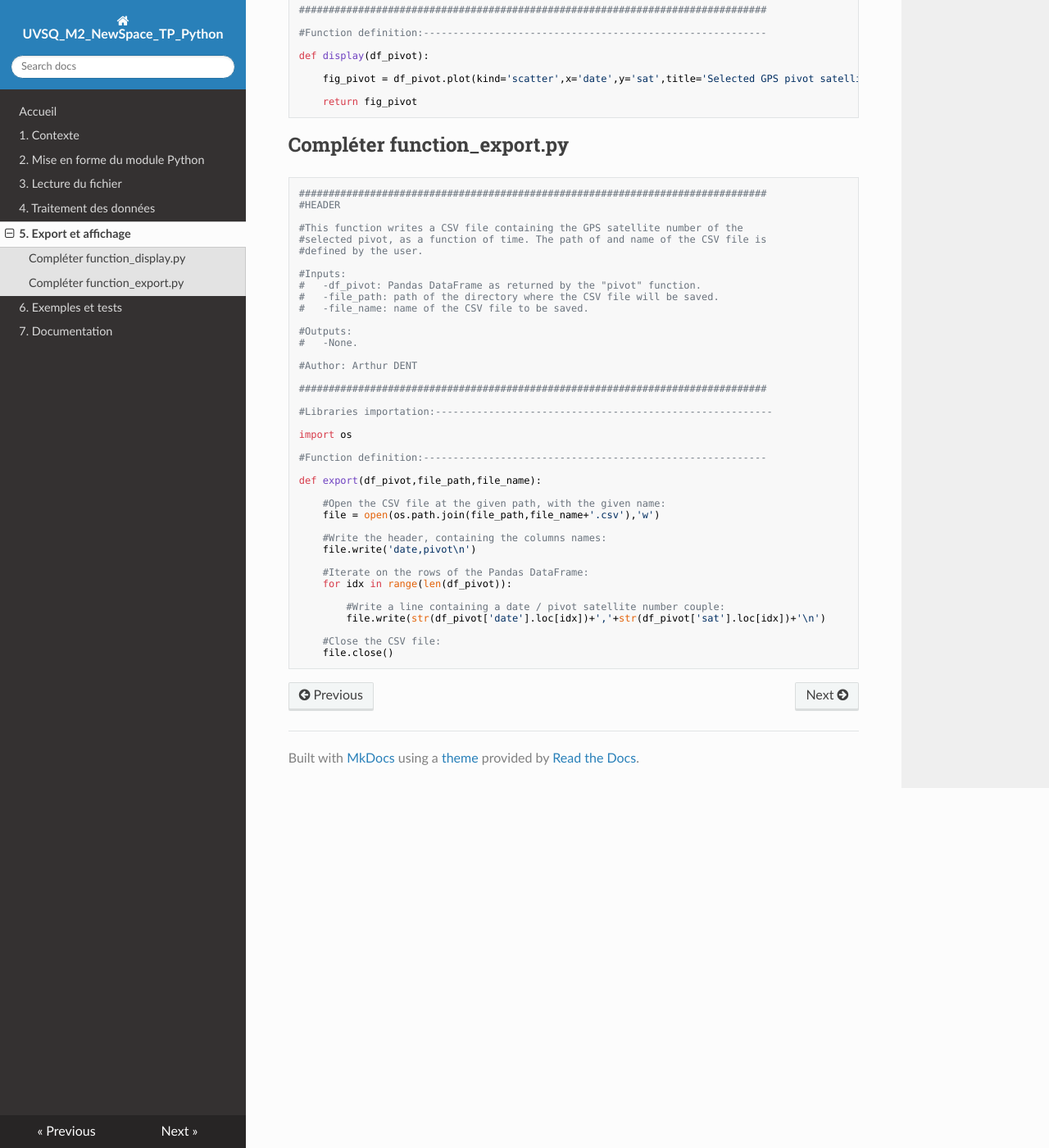
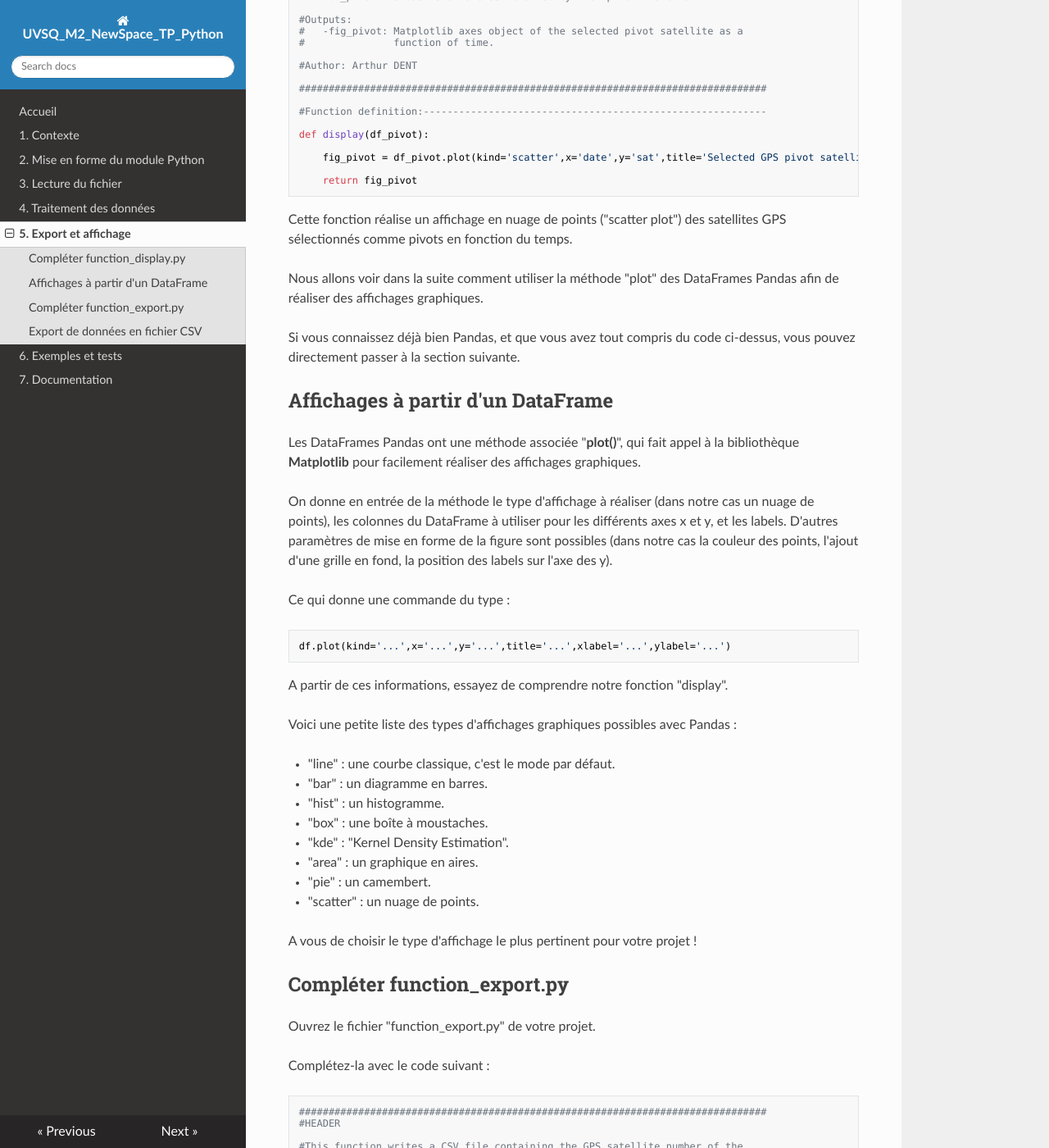
Before and after one commit to NicOudart/UVSQ_M2_NewSpace_TP_Python, an MkDocs documentation site: the page built from docs/5_Export_affichage.md, in a window 1280 px wide and 1400 px high, scrolled down 531 px. Shown: the whole window at 82% size. Built offline with MkDocs 1.6.1, drawn with Linux system fonts in a browser that asks for light colours; nearby versions of some CDN libraries; some of the changed text lies outside the part shown.

Commit message:
-Progress on part 5.

```diff
--- a/docs/5_Export_affichage.md
+++ b/docs/5_Export_affichage.md
@@ -5,6 +5,10 @@
 ---
 
 ## Compléter function_display.py
+
+Ouvrez le fichier "function_display.py" de votre projet.
+
+Complétez-la avec le code suivant :
 
 ~~~
 ###############################################################################
@@ -33,7 +37,52 @@
     return fig_pivot
 ~~~
 
+Cette fonction réalise un affichage en nuage de points ("scatter plot") des satellites GPS sélectionnés comme pivots en fonction du temps.
+
+Nous allons voir dans la suite comment utiliser la méthode "plot" des DataFrames Pandas afin de réaliser des affichages graphiques.
+
+Si vous connaissez déjà bien Pandas, et que vous avez tout compris du code ci-dessus, vous pouvez directement passer à la section suivante.
+
+## Affichages à partir d'un DataFrame
+
+Les DataFrames Pandas ont une méthode associée "**plot()**", qui fait appel à la bibliothèque **Matplotlib** pour facilement réaliser des affichages graphiques.
+
+On donne en entrée de la méthode le type d'affichage à réaliser (dans notre cas un nuage de points), les colonnes du DataFrame à utiliser pour les différents axes x et y, et les labels.
+D'autres paramètres de mise en forme de la figure sont possibles (dans notre cas la couleur des points, l'ajout d'une grille en fond, la position des labels sur l'axe des y).
+
+Ce qui donne une commande du type :
+
+~~~
+df.plot(kind='...',x='...',y='...',title='...',xlabel='...',ylabel='...')
+~~~
+
+A partir de ces informations, essayez de comprendre notre fonction "display".
+
+Voici une petite liste des types d'affichages graphiques possibles avec Pandas :
+
+- "line" : une courbe classique, c'est le mode par défaut.
+
+- "bar" : un diagramme en barres.
+
+- "hist" : un histogramme.
+
+- "box" : une boîte à moustaches.
+
+- "kde" : "Kernel Density Estimation".
+
+- "area" : un graphique en aires.
+
+- "pie" : un camembert.
+
+- "scatter" : un nuage de points.
+
+A vous de choisir le type d'affichage le plus pertinent pour votre projet !
+
 ## Compléter function_export.py
+
+Ouvrez le fichier "function_export.py" de votre projet.
+
+Complétez-la avec le code suivant :
 
 ~~~
 ###############################################################################
@@ -78,3 +127,48 @@
     #Close the CSV file:
     file.close()
 ~~~
+
+Cette fonction permet d'exporter le DataFrame contenant le satellite GPS choisi comme pivot en fonction du temps sous la forme d'un **fichier CSV**.
+
+|Définition du format CSV|
+|:-|
+|Ce sont les initiales de "Comma Separated Values".|
+|Il s'agit d'un format d'encodage de données sous la forme d'un **tableau**, dans un fichier texte.|
+|Comme son nom l'indique, chaque ligne représentera une ligne du tableau, dont les éléments pour chaque colonne seront **séparés par une virgule**.|
+|La 1ère ligne correspond en général aux labels des colonnes.|
+|La fin d'une ligne est en général marquée par le caractère de retour à la ligne '\n'.|
+
+Par exemple, le CSV suivant :
+
+~~~
+date,pivot
+2024-05-04 00:00:00,15
+2024-05-04 00:00:30,15
+2024-05-04 00:01:00,15
+~~~
+
+donnera le tableau :
+
+|date               |pivot|
+|:-----------------:|:---:|
+|2024-05-04 00:00:00|15   |
+|2024-05-04 00:00:30|15   |
+|2024-05-04 00:01:00|15   |
+
+Le format CSV est un classique en analyse de données.
+Il est lisible par de nombreux logiciels (dont Office Excel et OpenOffice Calc), et importable sous la forme d'un DataFrame avec Pandas avec la méthode :
+
+~~~
+df = pd.read_csv('...')
+~~~
+
+qui prend en entrée le chemin du fichier à importer.
+
+Nous allons voir dans la suite comment écrire un fichier CSV avec Python.
+
+Il est à noter que les DataFrames Pandas ont une méthode associée "to_csv()", qui permet en une ligne d'exporter un DataFrame en un fichier CSV.
+Nous avons re-codé l'export ici dans le seul but de vous faire découvrir la méthode "write", qui est applicable à d'autres types de fichiers que les CSV.
+
+Si vous savez déjà écrire un fichier avec Python, et que vous avez tout compris du code ci-dessus, vous pouvez directement passer à la partie suivante.
+
+## Export de données en fichier CSV
```
